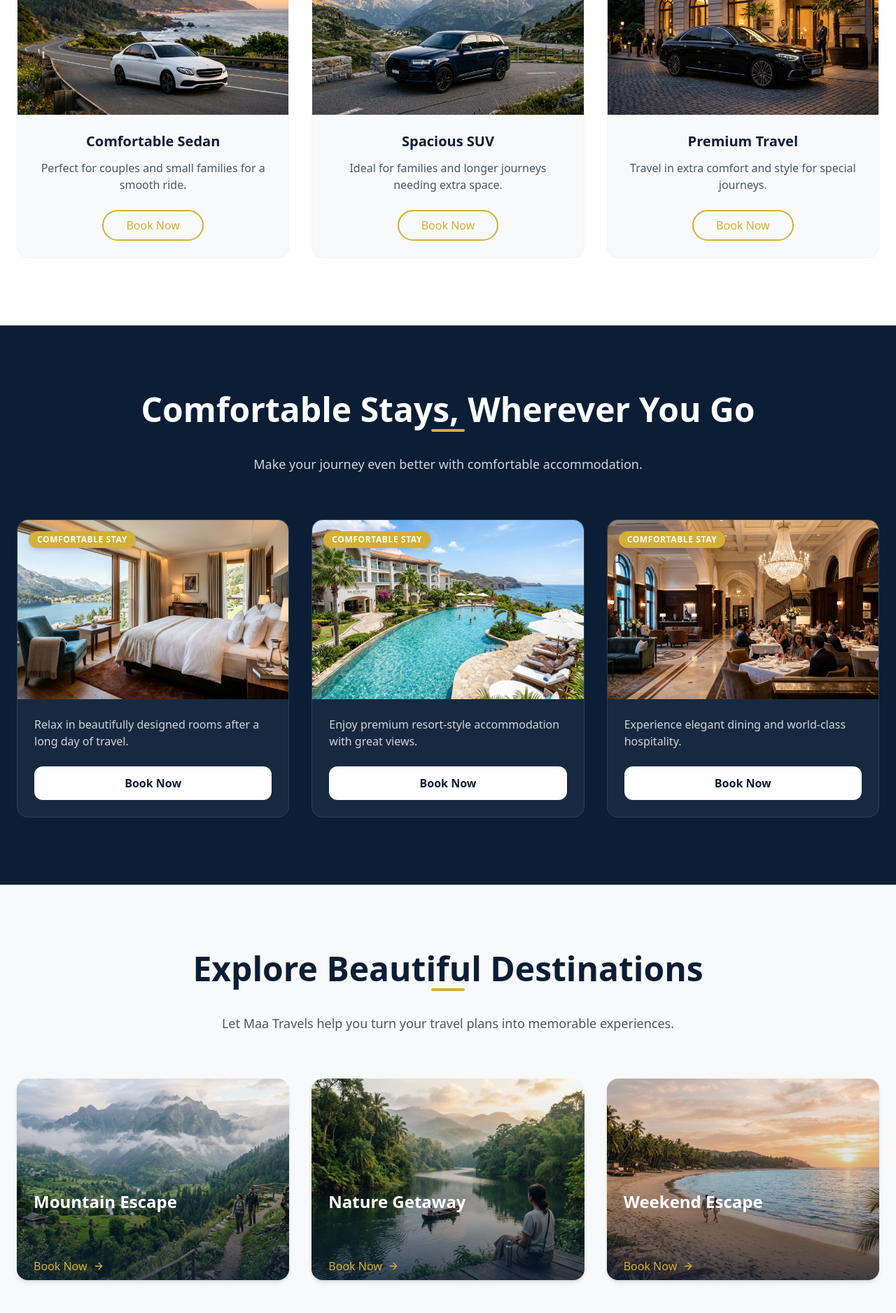
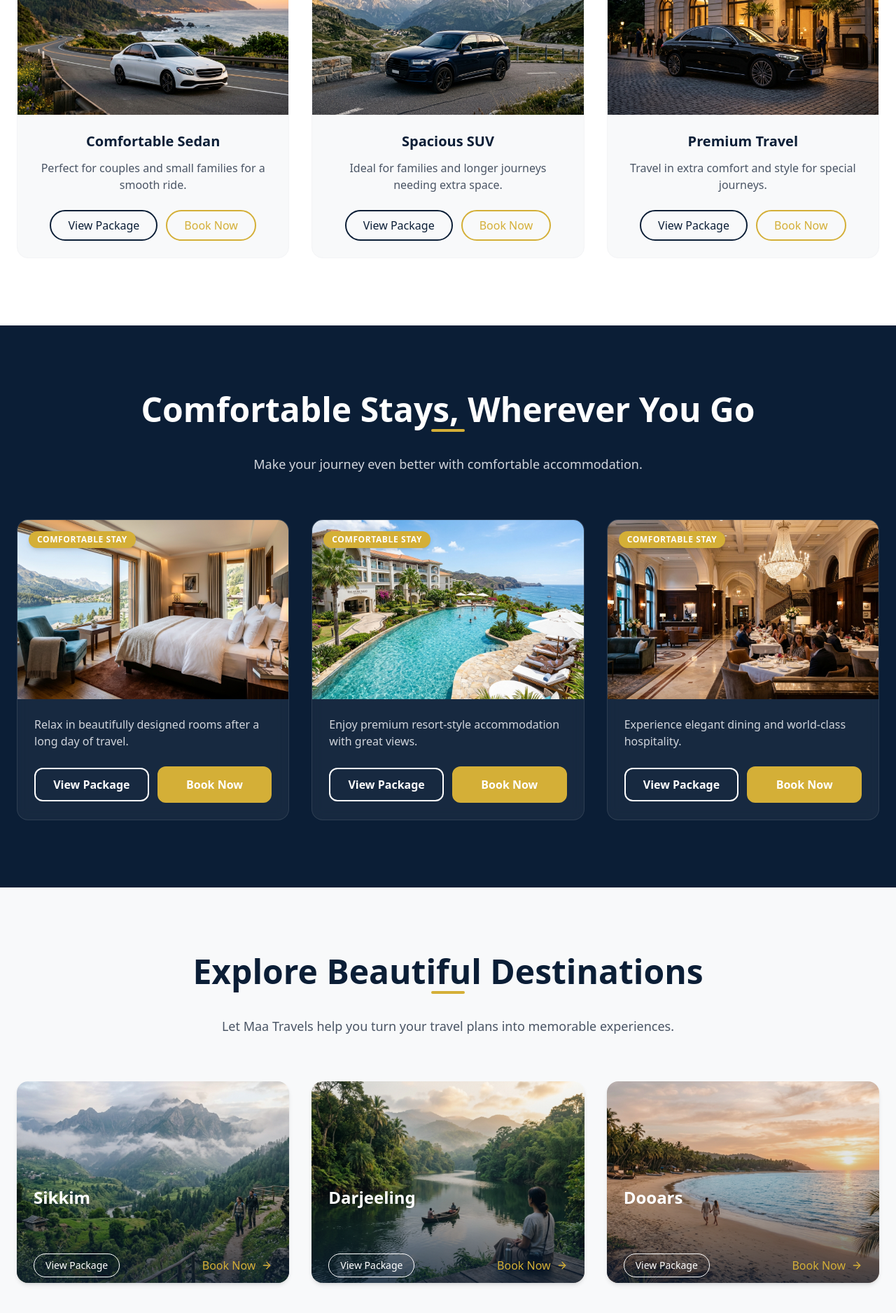
Before and after one commit to Shantanu2705/Maa-Travels, a Next.js app: page / in a window 1280 px wide. Shown: the part 1940-3816 px from the top of the page at 70% size. Built offline with nearby package versions, Linux system fonts and the light colour scheme.

Commit message:
Update packages to Sikkim, Darjeeling, Dooars and add View Package buttons

```diff
--- a/src/components/sections/CarBooking.tsx
+++ b/src/components/sections/CarBooking.tsx
@@ -55,12 +55,20 @@ export default function CarBooking() {
                 <p className="text-gray-600 mb-6 min-h-[48px]">
                   {car.description}
                 </p>
-                <button
-                  onClick={() => openWhatsApp(PREDEFINED_MESSAGES.car)}
-                  className="inline-block border-2 border-brand-gold text-brand-gold hover:bg-brand-gold hover:text-white font-medium px-8 py-2 rounded-full transition-colors duration-300"
-                >
-                  Book Now
-                </button>
+                <div className="flex flex-col sm:flex-row items-center justify-center gap-3 mt-4">
+                  <button
+                    onClick={() => openWhatsApp(PREDEFINED_MESSAGES.car)}
+                    className="w-full sm:w-auto inline-block border-2 border-brand-navy text-brand-navy hover:bg-brand-navy hover:text-white font-medium px-6 py-2 rounded-full transition-colors duration-300"
+                  >
+                    View Package
+                  </button>
+                  <button
+                    onClick={() => openWhatsApp(PREDEFINED_MESSAGES.car)}
+                    className="w-full sm:w-auto inline-block border-2 border-brand-gold text-brand-gold hover:bg-brand-gold hover:text-white font-medium px-6 py-2 rounded-full transition-colors duration-300"
+                  >
+                    Book Now
+                  </button>
+                </div>
               </div>
             </motion.div>
           ))}
--- a/src/components/sections/HotelBooking.tsx
+++ b/src/components/sections/HotelBooking.tsx
@@ -59,12 +59,20 @@ export default function HotelBooking() {
                 <p className="text-gray-300 mb-6 line-clamp-2">
                   {hotel.description}
                 </p>
-                <button
-                  onClick={() => openWhatsApp(PREDEFINED_MESSAGES.hotel)}
-                  className="w-full bg-white text-brand-navy hover:bg-brand-gold hover:text-white font-semibold py-3 rounded-xl transition-colors duration-300"
-                >
-                  Book Now
-                </button>
+                <div className="flex flex-col sm:flex-row items-center gap-3">
+                  <button
+                    onClick={() => openWhatsApp(PREDEFINED_MESSAGES.hotel)}
+                    className="w-full bg-transparent border-2 border-white text-white hover:bg-white hover:text-brand-navy font-semibold py-2.5 rounded-xl transition-colors duration-300"
+                  >
+                    View Package
+                  </button>
+                  <button
+                    onClick={() => openWhatsApp(PREDEFINED_MESSAGES.hotel)}
+                    className="w-full bg-brand-gold text-white hover:bg-white hover:text-brand-navy font-semibold py-3 rounded-xl transition-colors duration-300 border-2 border-brand-gold hover:border-white"
+                  >
+                    Book Now
+                  </button>
+                </div>
               </div>
             </motion.div>
           ))}
--- a/src/components/sections/TourPackages.tsx
+++ b/src/components/sections/TourPackages.tsx
@@ -8,17 +8,17 @@ import { ArrowRight } from "lucide-react";
 
 const tours = [
   {
-    title: "Mountain Escape",
+    title: "Sikkim",
     description: "Experience the serene beauty of the mountains and refreshing misty mornings.",
     image: "/images/tour-1.jpg",
   },
   {
-    title: "Nature Getaway",
+    title: "Darjeeling",
     description: "Relax in lush green surroundings and reconnect with nature.",
     image: "/images/tour-2.jpg",
   },
   {
-    title: "Weekend Escape",
+    title: "Dooars",
     description: "Quick and refreshing getaways to recharge your energy.",
     image: "/images/tour-3.jpg",
   },
@@ -57,9 +57,26 @@ export default function TourPackages() {
                   <p className="text-gray-200 text-sm mb-4 opacity-0 group-hover:opacity-100 transition-opacity duration-300 delay-100">
                     {tour.description}
                   </p>
-                  <div className="flex items-center text-brand-gold font-medium">
-                    <span>Book Now</span>
-                    <ArrowRight className="w-4 h-4 ml-2 group-hover:translate-x-2 transition-transform duration-300" />
+                  <div className="flex items-center justify-between mt-4">
+                    <button
+                      onClick={(e) => {
+                        e.stopPropagation();
+                        openWhatsApp(PREDEFINED_MESSAGES.tour);
+                      }}
+                      className="text-white text-sm font-medium hover:text-brand-gold transition-colors duration-300 border border-white hover:border-brand-gold px-4 py-1.5 rounded-full"
+                    >
+                      View Package
+                    </button>
+                    <button
+                      className="flex items-center text-brand-gold font-medium hover:text-white transition-colors duration-300"
+                      onClick={(e) => {
+                        e.stopPropagation();
+                        openWhatsApp(PREDEFINED_MESSAGES.tour);
+                      }}
+                    >
+                      <span>Book Now</span>
+                      <ArrowRight className="w-4 h-4 ml-2 group-hover:translate-x-2 transition-transform duration-300" />
+                    </button>
                   </div>
                 </div>
               </div>
```
